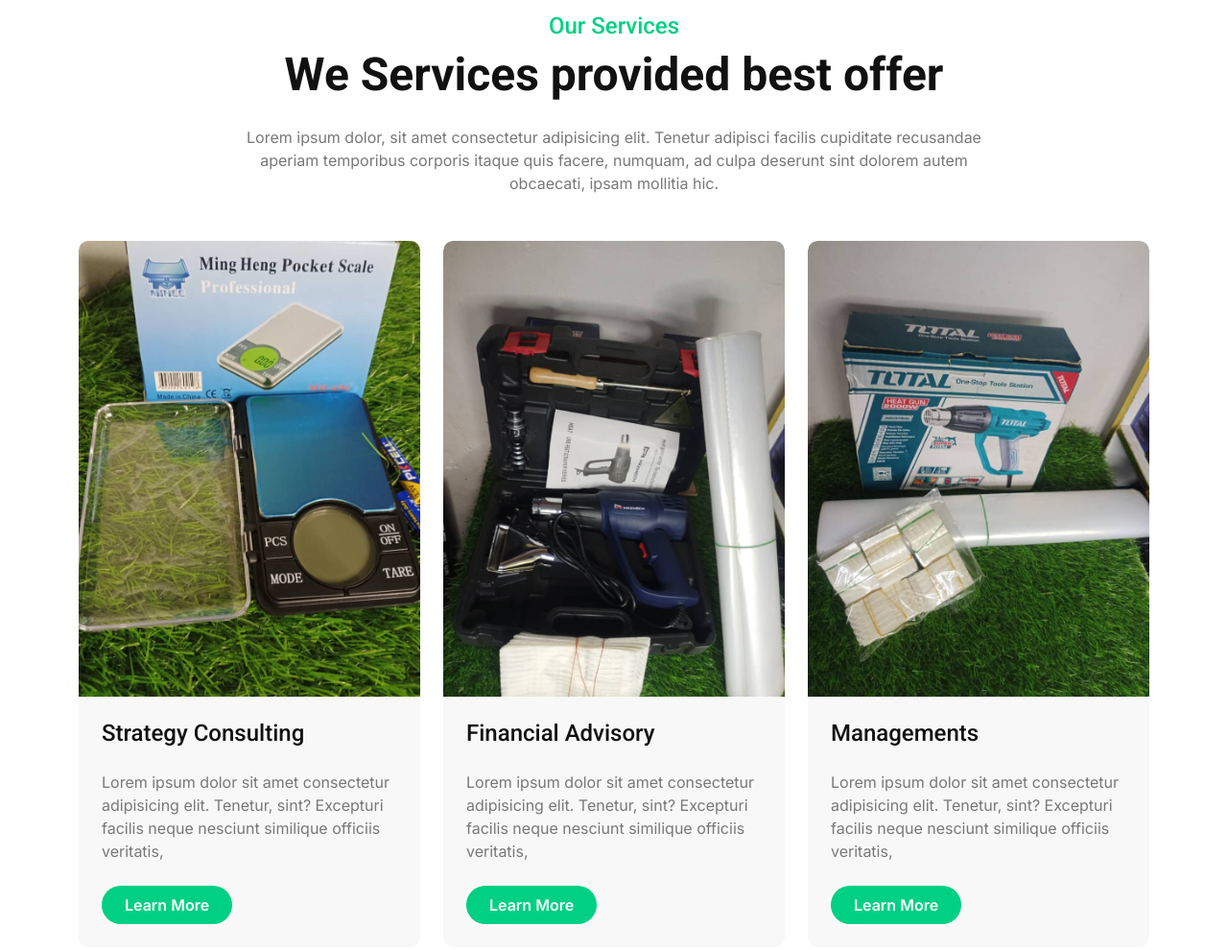
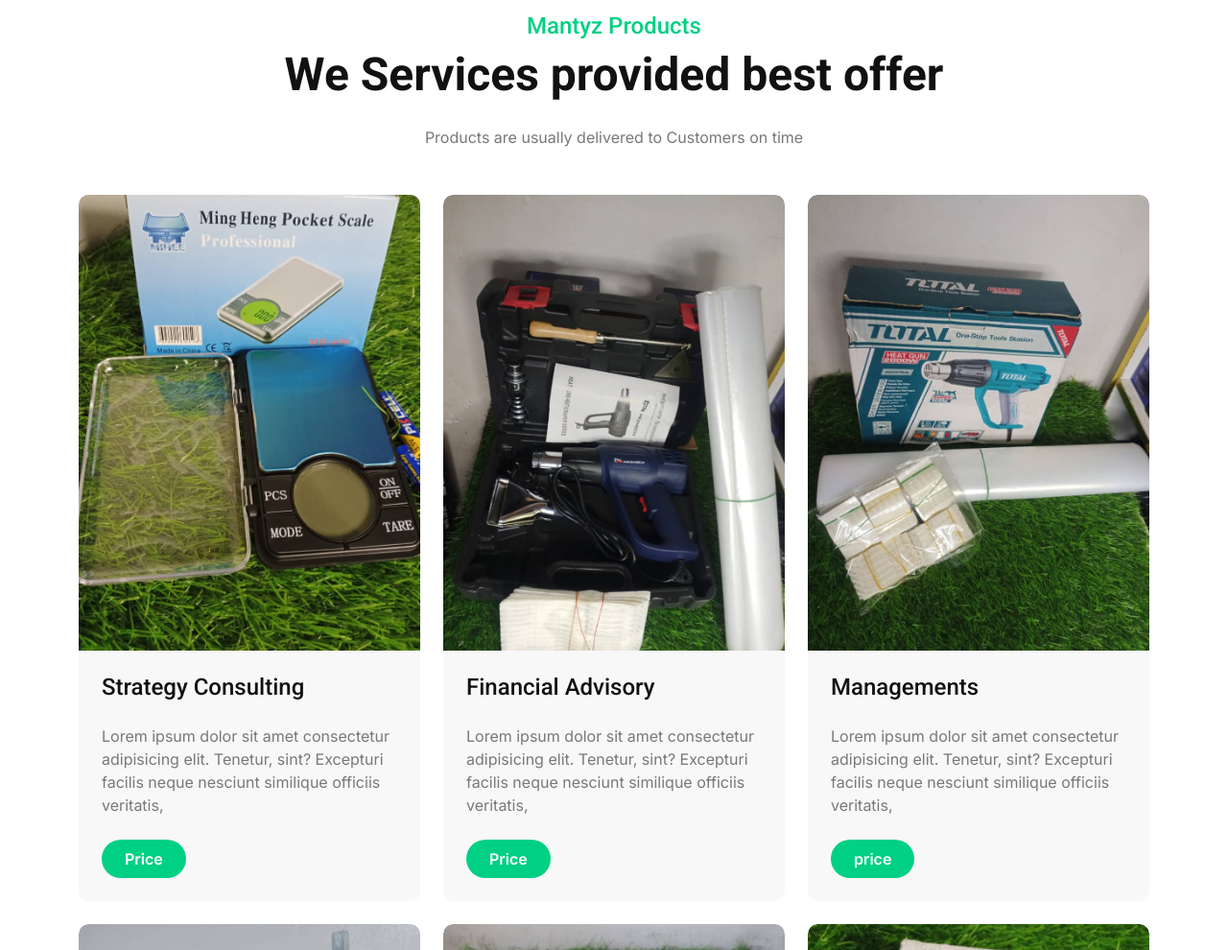
Before and after one commit to tavonlexdagbue/Mantyz-World, a website: page public/index.html in a window 1280 px wide. Shown: the part 1340-2330 px from the top of the page at 96% size. Drawn offline with nearby package versions, Linux system fonts and the light colour scheme.

Commit message:
Fix structure for Vercel

```diff
--- a/public/index.html
+++ b/public/index.html
@@ -82,8 +82,8 @@
                                 <div class="col-xl-7 animated fadeInLeft">
                                     <div class="text-sm-center text-md-end">
                                         <h4 class="text-primary text-uppercase fw-bold mb-4">Welcome To MantyzWorld</h4>
-                                        <h1 class="display-4 text-uppercase text-white mb-4">Invest your money with higher return</h1>
-                                        <p class="mb-5 fs-5">Lorem Ipsum is simply dummy text of the printing and typesetting industry. Lorem Ipsum has been the industry's standard dummy...
+                                        <h1 class="display-4 text-uppercase text-white mb-4">Buy and patronize MantyzWorld</h1>
+                                        <p class="mb-5 fs-5">MantyzWorld gives absolutely the best service in Nigeria we deliver our products on time.
                                         </p>
                                         <div class="d-flex justify-content-center justify-content-md-end flex-shrink-0 mb-4">
                                             <a class="btn btn-light rounded-pill py-3 px-4 px-md-5 me-2" href="#"><i class="fas fa-play-circle me-2"></i> MantyzWorld</a>
@@ -111,8 +111,8 @@
                                 <div class="col-12 animated fadeInUp">
                                     <div class="text-center">
                                         <h4 class="text-primary text-uppercase fw-bold mb-4">Welcome To MantyzWorld</h4>
-                                        <h1 class="display-4 text-uppercase text-white mb-4">Invest your money with higher return</h1>
-                                        <p class="mb-5 fs-5">Lorem Ipsum is simply dummy text of the printing and typesetting industry. Lorem Ipsum has been the industry's standard dummy...
+                                        <h1 class="display-4 text-uppercase text-white mb-4">Buy and Patronize products from MantyzWorld</h1>
+                                        <p class="mb-5 fs-5">Mantyzworld delivers their goods on time
                                         </p>
                                         <div class="d-flex justify-content-center flex-shrink-0 mb-4">
                                             <a class="btn btn-light rounded-pill py-3 px-4 px-md-5 me-2" href="#"><i class="fas fa-play-circle me-2"></i> MantyzWorld</a>
@@ -193,10 +193,10 @@
         <div class="container-fluid service pb-5">
             <div class="container pb-5">
                 <div class="text-center mx-auto pb-5 wow fadeInUp" data-wow-delay="0.2s" style="max-width: 800px;">
-                    <h4 class="text-primary">Our Services</h4>
+                    <h4 class="text-primary">Mantyz Products</h4>
                     <h1 class="display-5 mb-4">We Services provided best offer</h1>
-                    <p class="mb-0">Lorem ipsum dolor, sit amet consectetur adipisicing elit. Tenetur adipisci facilis cupiditate recusandae aperiam temporibus corporis itaque quis facere, numquam, ad culpa deserunt sint dolorem autem obcaecati, ipsam mollitia hic.
-                    </p>
+                    <p class="mb-0">Products are usually delivered to Customers on time
+                                 </p>
                 </div>
                 <div class="row g-4">
                     <div class="col-md-6 col-lg-4 wow fadeInUp" data-wow-delay="0.2s">
@@ -208,7 +208,7 @@
                                 <a href="#" class="h4 d-inline-block mb-4"> Strategy Consulting</a>
                                 <p class="mb-4">Lorem ipsum dolor sit amet consectetur adipisicing elit. Tenetur, sint? Excepturi facilis neque nesciunt similique officiis veritatis,
                                 </p>
-                                <a class="btn btn-primary rounded-pill py-2 px-4" href="#">Learn More</a>
+                                <a class="btn btn-primary rounded-pill py-2 px-4" href="#">Price</a>
                             </div>
                         </div>
                     </div>
@@ -221,7 +221,7 @@
                                 <a href="#" class="h4 d-inline-block mb-4">Financial Advisory</a>
                                 <p class="mb-4">Lorem ipsum dolor sit amet consectetur adipisicing elit. Tenetur, sint? Excepturi facilis neque nesciunt similique officiis veritatis,
                                 </p>
-                                <a class="btn btn-primary rounded-pill py-2 px-4" href="#">Learn More</a>
+                                <a class="btn btn-primary rounded-pill py-2 px-4" href="#">Price</a>
                             </div>
                         </div>
                     </div>
@@ -234,7 +234,7 @@
                                 <a href="#" class="h4 d-inline-block mb-4">Managements</a>
                                 <p class="mb-4">Lorem ipsum dolor sit amet consectetur adipisicing elit. Tenetur, sint? Excepturi facilis neque nesciunt similique officiis veritatis,
                                 </p>
-                                <a class="btn btn-primary rounded-pill py-2 px-4" href="#">Learn More</a>
+                                <a class="btn btn-primary rounded-pill py-2 px-4" href="#">price</a>
                             </div>
                         </div>
                     </div>
@@ -247,7 +247,7 @@
                                 <a href="#" class="h4 d-inline-block mb-4">Supply Optimization</a>
                                 <p class="mb-4">Lorem ipsum dolor sit amet consectetur adipisicing elit. Tenetur, sint? Excepturi facilis neque nesciunt similique officiis veritatis,
                                 </p>
-                                <a class="btn btn-primary rounded-pill py-2 px-4" href="#">Learn More</a>
+                                <a class="btn btn-primary rounded-pill py-2 px-4" href="#">price</a>
                             </div>
                         </div>
                     </div>
@@ -260,7 +260,7 @@
                                 <a href="#" class="h4 d-inline-block mb-4">Hr Consulting</a>
                                 <p class="mb-4">Lorem ipsum dolor sit amet consectetur adipisicing elit. Tenetur, sint? Excepturi facilis neque nesciunt similique officiis veritatis,
                                 </p>
-                                <a class="btn btn-primary rounded-pill py-2 px-4" href="#">Learn More</a>
+                                <a class="btn btn-primary rounded-pill py-2 px-4" href="#">price</a>
                             </div>
                         </div>
                     </div>
@@ -273,7 +273,7 @@
                                 <a href="#" class="h4 d-inline-block mb-4">Marketing Consulting</a>
                                 <p class="mb-4">Lorem ipsum dolor sit amet consectetur adipisicing elit. Tenetur, sint? Excepturi facilis neque nesciunt similique officiis veritatis,
                                 </p>
-                                <a class="btn btn-primary rounded-pill py-2 px-4" href="#">Learn More</a>
+                                <a class="btn btn-primary rounded-pill py-2 px-4" href="#">price</a>
                             </div>
                         </div>
                     </div>
@@ -286,7 +286,7 @@
                                 <a href="#" class="h4 d-inline-block mb-4">Marketing Consulting</a>
                                 <p class="mb-4">Lorem ipsum dolor sit amet consectetur adipisicing elit. Tenetur, sint? Excepturi facilis neque nesciunt similique officiis veritatis,
                                 </p>
-                                <a class="btn btn-primary rounded-pill py-2 px-4" href="#">Learn More</a>
+                                <a class="btn btn-primary rounded-pill py-2 px-4" href="#">price</a>
                             </div>
                         </div>
                     </div>
```
